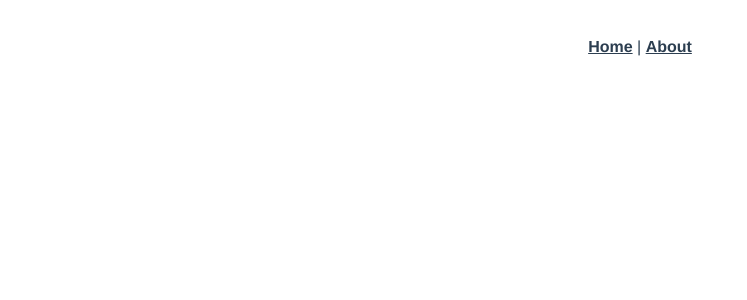
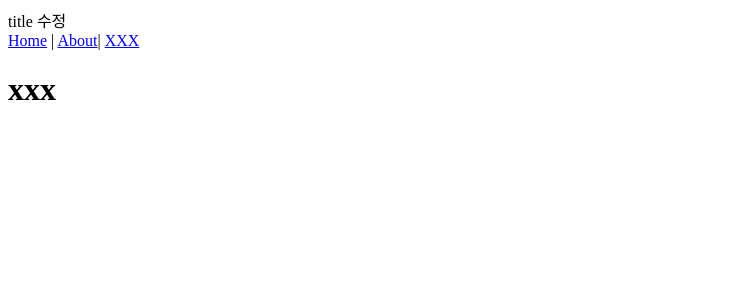
Before and after one commit to morphai/intranet, a Vue app in the folder intra/: page /xxx in a window 1280 px wide. Shown: the top 300 px of the page, without its empty margins (0-747 px from the left). Built offline with nearby package versions, Linux system fonts and the light colour scheme.

Commit message:
7 SPA 알아보기

```diff
--- a/intra/src/App.vue
+++ b/intra/src/App.vue
@@ -1,32 +1,14 @@
 <template>
   <div id="app">
+    title 수정
     <div id="nav">
       <router-link to="/">Home</router-link> |
-      <router-link to="/about">About</router-link>
+      <router-link to="/about">About</router-link>|
+      <router-link to="/xxx">XXX</router-link>
     </div>
     <router-view/>
   </div>
 </template>
 
 <style>
-#app {
-  font-family: Avenir, Helvetica, Arial, sans-serif;
-  -webkit-font-smoothing: antialiased;
-  -moz-osx-font-smoothing: grayscale;
-  text-align: center;
-  color: #2c3e50;
-}
-
-#nav {
-  padding: 30px;
-}
-
-#nav a {
-  font-weight: bold;
-  color: #2c3e50;
-}
-
-#nav a.router-link-exact-active {
-  color: #42b983;
-}
 </style>
--- a/intra/src/router/index.js
+++ b/intra/src/router/index.js
@@ -13,10 +13,12 @@ const routes = [
   {
     path: '/about',
     name: 'About',
-    // route level code-splitting
-    // this generates a separate chunk (about.[hash].js) for this route
-    // which is lazy-loaded when the route is visited.
     component: () => import(/* webpackChunkName: "about" */ '../views/About.vue')
+  },
+  {
+    path: '/xxx',
+    name: 'xxx',
+    component: () => import('../views/xxx.vue')
   }
 ]
 
--- /dev/null
+++ b/intra/src/views/xxx.vue
@@ -0,0 +1,5 @@
+<template>
+  <div>
+    <h1>xxx</h1>
+  </div>
+</template>
```
